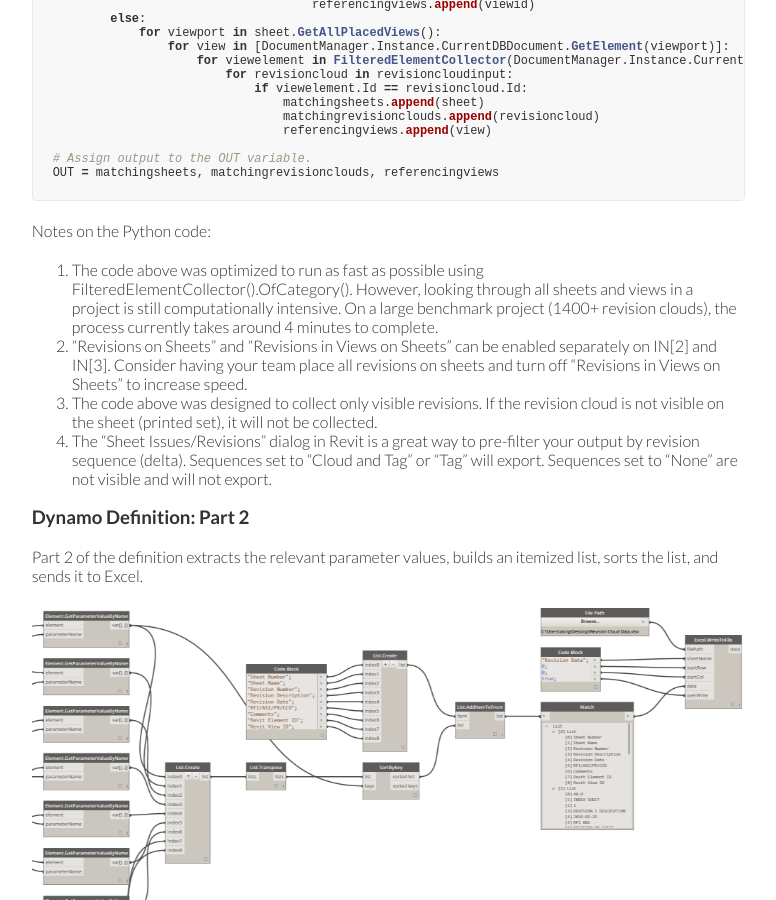
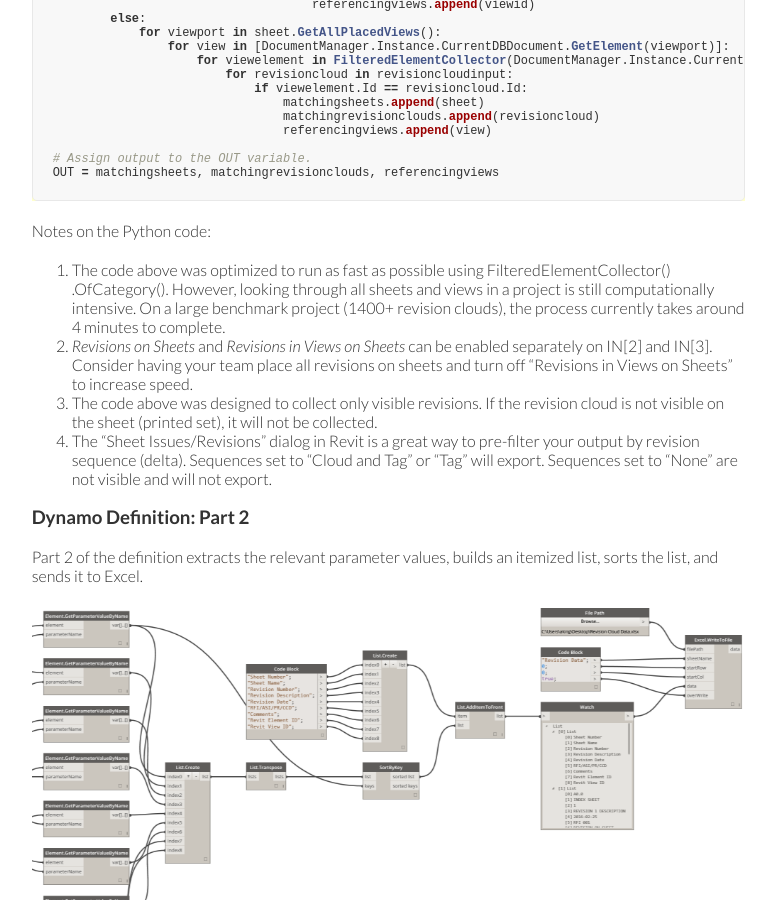
Before and after one commit to andrewkingme/andrewkingme.github.io, a Jekyll site: the page built from _work/Revit-Revision-Cloud-Data-to-Excel-via-Dynamo.md, in a window 1280 px wide and 900 px high, scrolled down 2776 px. Shown: the whole window, without its empty margins (425-1201 px from the left). Built offline with Jekyll 4.4.1, drawn with Linux system fonts in a browser that asks for light colours.

```diff
--- a/_work/Revit-Revision-Cloud-Data-to-Excel-via-Dynamo.md
+++ b/_work/Revit-Revision-Cloud-Data-to-Excel-via-Dynamo.md
@@ -138,8 +138,8 @@ OUT = matchingsheets, matchingrevisionclouds, referencingviews
 
 Notes on the Python code:
 
-1. The code above was optimized to run as fast as possible using FilteredElementCollector().OfCategory(). However, looking through all sheets and views in a project is still computationally intensive. On a large benchmark project (1400+ revision clouds), the process currently takes around 4 minutes to complete.
-2. "Revisions on Sheets" and "Revisions in Views on Sheets" can be enabled separately on IN[2] and IN[3]. Consider having your team place all revisions on sheets and turn off "Revisions in Views on Sheets" to increase speed.
+1. The code above was optimized to run as fast as possible using FilteredElementCollector() .OfCategory(). However, looking through all sheets and views in a project is still computationally intensive. On a large benchmark project (1400+ revision clouds), the process currently takes around 4 minutes to complete.
+2. *Revisions on Sheets* and *Revisions in Views on Sheets* can be enabled separately on IN[2] and IN[3]. Consider having your team place all revisions on sheets and turn off "Revisions in Views on Sheets" to increase speed.
 3. The code above was designed to collect only visible revisions. If the revision cloud is not visible on the sheet (printed set), it will not be collected.
 4. The "Sheet Issues/Revisions" dialog in Revit is a great way to pre-filter your output by revision sequence (delta). Sequences set to "Cloud and Tag" or "Tag" will export. Sequences set to "None" are not visible and will not export.
 
```
